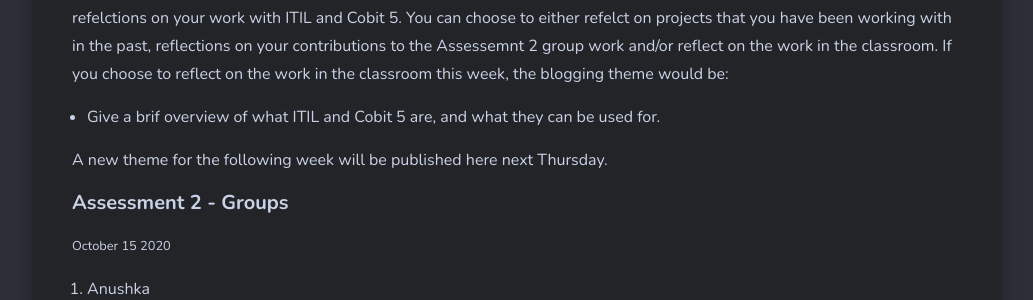
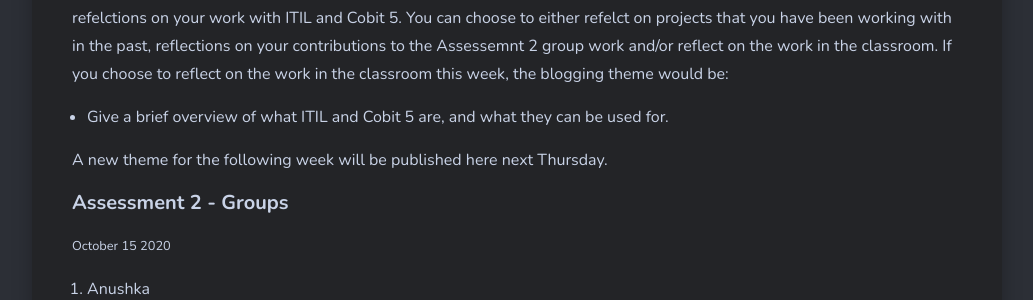
Before and after one commit to larsoliverdam/nmit, a Jekyll site: the page built from _pages/NET701.md, in a window 1280 px wide and 900 px high, scrolled down 2390 px. Shown: the part 154-454 px from the top of the window, without its empty margins (123-1156 px from the left). Built offline with Jekyll 4.4.1, drawn with Linux system fonts in a browser that asks for light colours; nearby versions of some CDN libraries; comment, search, counter and statistics services are not loaded.

Commit message:
NET701 correction

```diff
--- a/_pages/NET701.md
+++ b/_pages/NET701.md
@@ -67,7 +67,7 @@ As you already know your team leader, and he knows that you master the tasks you
 I would expect at least 4 blog postings from you to cover this part of the assesssment. The blog postings will be your refelctions on your work with ITIL and Cobit 5.
 You can choose to either refelct on projects that you have been working with in the past, reflections on your contributions to the Assessemnt 2 group work and/or reflect on the work in the classroom. If you choose to reflect on the work in the classroom this week, the blogging theme would be:
 
-* Give a brif overview of what ITIL and Cobit 5 are, and what they can be used for.
+* Give a brief overview of what ITIL and Cobit 5 are, and what they can be used for.
 
 A new theme for the following week will be published here next Thursday.
 
```
